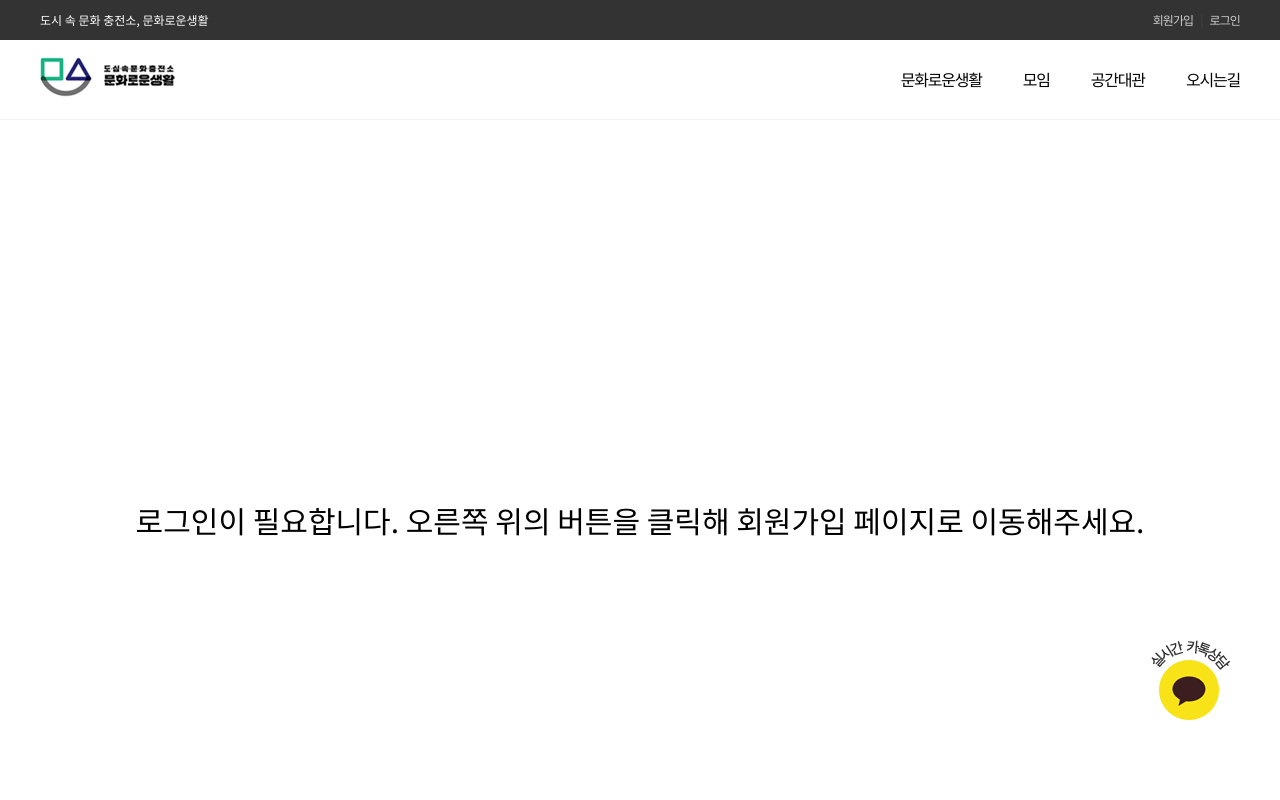
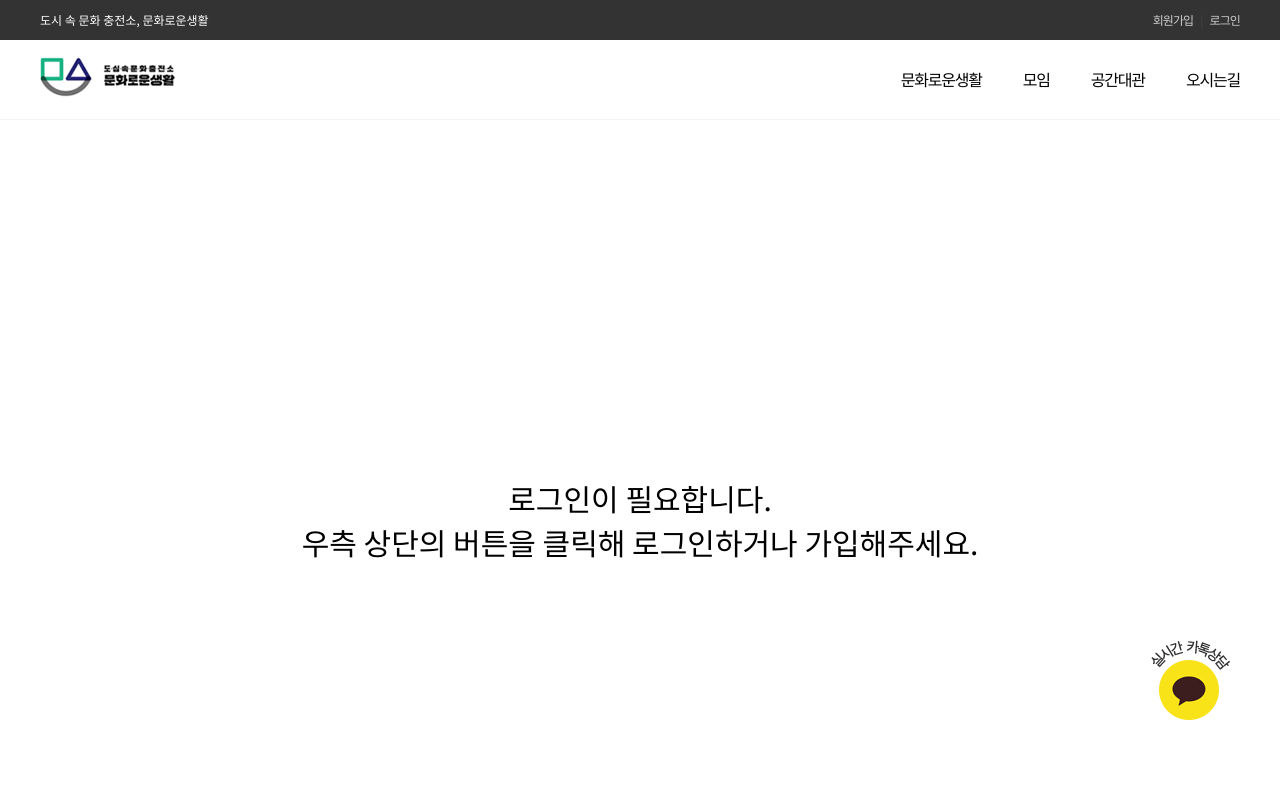
Before and after one commit to park-changjun/training-sample, a Next.js app: page /main in a window 1280 px wide. Shown: the top 800 px of the page. Built offline with nearby package versions, Linux system fonts and the light colour scheme.

Commit message:
회원가입 페이지에서 필수 체크박스 미 체크시 넘어가지 않음

```diff
--- a/pages/main.js
+++ b/pages/main.js
@@ -3,36 +3,24 @@ import Header from './header';
 import Footer from './footer';
 import FixedKakaoChat from './fixedKakaoChat';
 
-const Main = ({isLogin, setIsLogin}) => {
-    if(isLogin){
-        return (
-            <div>
-                <Header isLogin={isLogin} setIsLogin={setIsLogin}/>
-                <section
-                    style={{ height: '800px', fontSize: '30px', display: 'flex', alignItems: 'center', justifyContent: 'center', textAlign: 'center'}}>
+const Main = ({ isLogin, setIsLogin }) => {
+    return (
+        <div>
+            <Header isLogin={isLogin} setIsLogin={setIsLogin} />
+            <section
+                style={{ height: '800px', fontSize: '30px', display: 'flex', alignItems: 'center', justifyContent: 'center', textAlign: 'center' }}>
+                {isLogin ?
                     <div className="container">
-                        로그인 성공 후 이동했습니다.<br/>회원가입 로그인 버튼이 사라지고 로그아웃 버튼이 생겼습니다.
+                        로그인 성공 후 이동했습니다.<br />회원가입 로그인 버튼이 사라지고 로그아웃 버튼이 생겼습니다.
+                    </div> : <div className="container">
+                        로그인이 필요합니다.<br /> 우측 상단의 버튼을 클릭해 로그인하거나 가입해주세요.
                     </div>
-                </section>
-                <Footer />
-                <FixedKakaoChat />
-            </div>
-        )
-    }else{
-        return (
-            <div>
-            <Header isLogin={isLogin} setIsLogin={setIsLogin}/>
-            <section
-                style={{ height: '800px', fontSize: '30px', display: 'flex', alignItems: 'center', justifyContent: 'center', textAlign: 'center'}}>
-                <div className="container">
-                    로그인이 필요합니다. 오른쪽 위의 버튼을 클릭해 회원가입 페이지로 이동해주세요.
-                </div>
+                }
             </section>
             <Footer />
             <FixedKakaoChat />
         </div>
     )
-    }
 };
 
 export default Main;
```
Also changed, not shown: pages/bigConfirmButtonLogin.js (+7 -5 lines), pages/checkInput.js (+7 -2 lines), pages/header.js (+5 -5 lines), pages/login.js (+5 -5 lines), pages/registerMain.js (+7 -7 lines).
